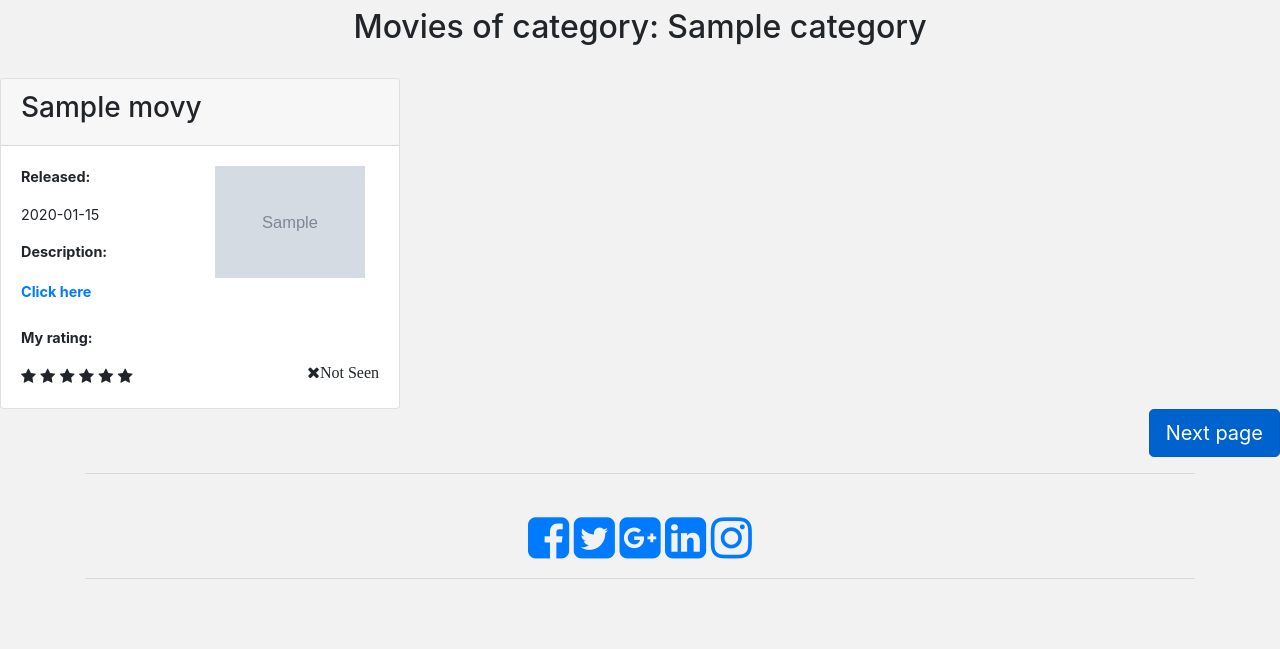
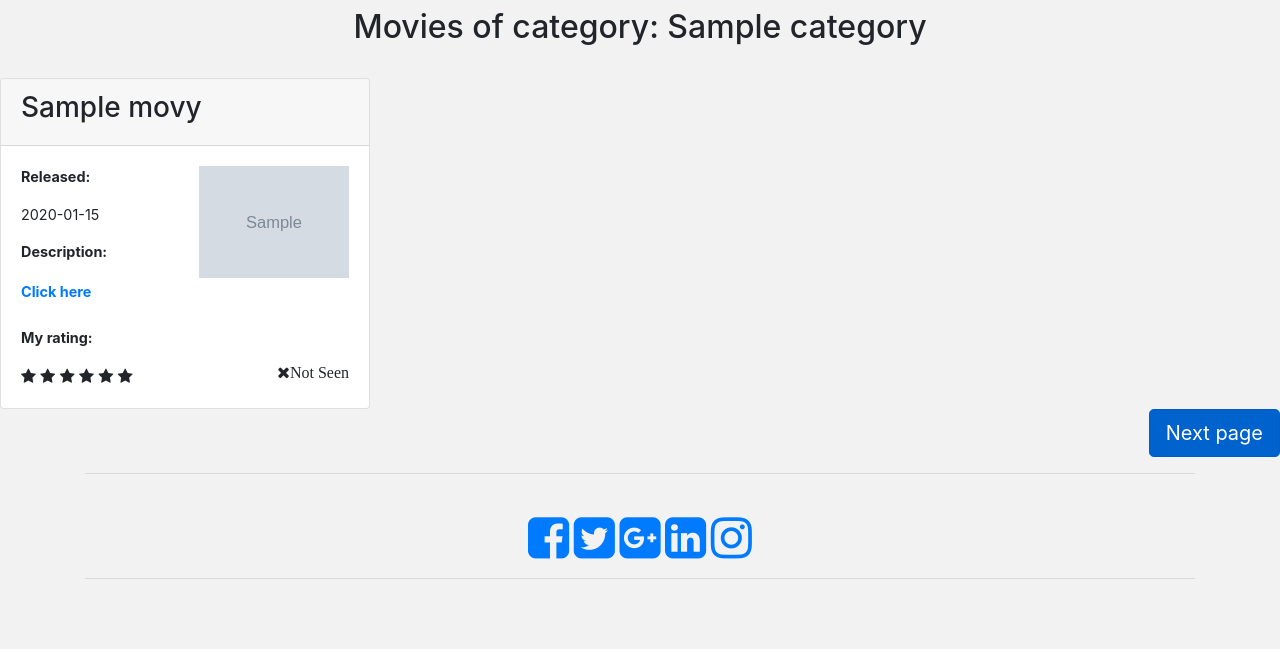
Before and after one commit to MagFry/Questionnaire, a Django app: template Movies/templates/movies/rating.html in a window 1280 px wide. Shown: the part 72-721 px from the top of the page. Run offline with Django 3.2, Linux system fonts and the light colour scheme; tables that the repository leaves empty hold one stand-in row (values such as "Sample post"); the template is opened without the code that fills it: values that come from a table or form of the project are taken from there, most other values are stand-ins (such as "Sample title", 1, 10 or a date in 2020); grey boxes marked "Sample" are stand-in pictures; some libraries are stand-ins or nearby versions.

Commit message:
set movie card to be smaller - prettier looking on phones

```diff
--- a/Movies/templates/movies/rating.html
+++ b/Movies/templates/movies/rating.html
@@ -29,6 +29,7 @@ window.addEventListener('beforeunload', function (e) {
   }
 });
 </script>
+
 <div class="row">
   <h5 style="margin-left: 3em;">Your name: {{ request.session.user_name }}</h5>
 </div>
@@ -42,7 +43,7 @@ window.addEventListener('beforeunload', function (e) {
  <div class="row">
  {% for movie in movies %}
   <div class="col-sm">
-    <div class="card" style="width: 400px">
+    <div class="card" style="width: 370px">
         <div class="card-header movie-title"><h3>{{ movie.movie_title}}</h3></div>
      <div class="card-body">
          <div class="row">
```
